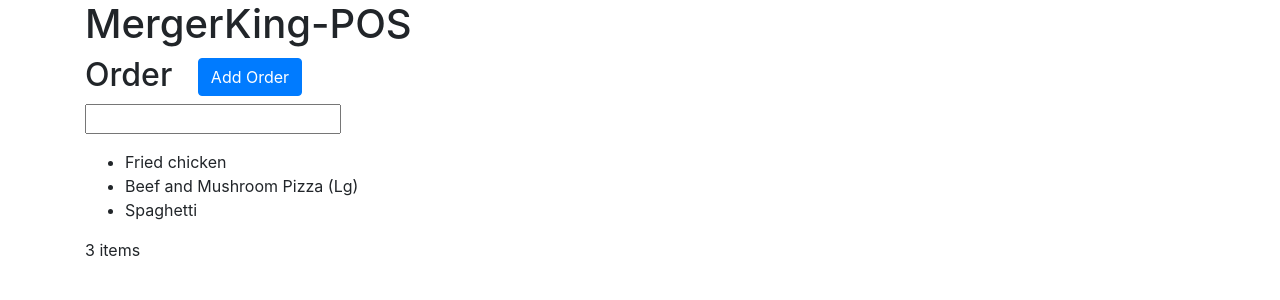
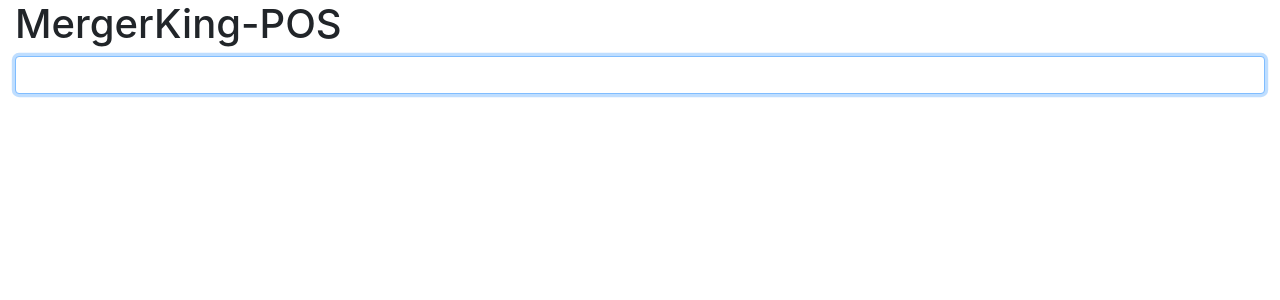
Before and after one commit to aguirrerodrigo/ra-pos, an Angular app: page / in a window 1280 px wide. Shown: the top 300 px of the page. Built offline with nearby package versions, Linux system fonts and the light colour scheme.

Commit message:
Added order-search-component Reorganized menu for sizes Updated references Updated UI

```diff
--- a/src/app/app.component.html
+++ b/src/app/app.component.html
@@ -1,5 +1,8 @@
-<div class="container">
-    <h1>MergerKing-POS</h1>
-    <app-order></app-order>
+<div>
+    <div class="container-fluid">
+        <h1>MergerKing-POS</h1>
+        <!-- <app-order></app-order> -->
+        <app-order-search></app-order-search>
+    </div>
 </div>
 <router-outlet></router-outlet>
--- a/src/app/app.module.ts
+++ b/src/app/app.module.ts
@@ -4,15 +4,16 @@ import { NgModule } from '@angular/core';
 import { AppRoutingModule } from './app-routing.module';
 import { AppComponent } from './app.component';
 import { OrderComponent } from './components/order/order.component';
-import { OrderService } from './services/order.service';
 import { NgbModule } from '@ng-bootstrap/ng-bootstrap';
 import { SearchComponent } from './components/search/search.component';
+import { OrderSearchComponent } from './components/order-search/order-search.component';
 
 @NgModule({
   declarations: [
     AppComponent,
     OrderComponent,
-    SearchComponent
+    SearchComponent,
+    OrderSearchComponent
   ],
   imports: [
     BrowserModule,
--- /dev/null
+++ b/src/app/components/order-search/order-search.component.html
@@ -0,0 +1 @@
+<app-search [items]="searchItems"></app-search>
--- /dev/null
+++ b/src/app/components/order-search/order-search.component.ts
@@ -0,0 +1,29 @@
+import { Component, OnInit } from '@angular/core';
+import { SearchItem } from '@app/components/search/models/search-item';
+import { MenuService } from '@app/services/menu.service';
+
+@Component({
+  selector: 'app-order-search',
+  templateUrl: './order-search.component.html',
+  styleUrls: ['./order-search.component.css']
+})
+export class OrderSearchComponent {
+  searchItems: SearchItem[];
+
+  constructor(private menuService: MenuService) {
+    this.searchItems = this.getSearchItems();
+  }
+
+  private getSearchItems(): SearchItem[] {
+    let result: SearchItem[] = [];
+
+    var menu = this.menuService.getMenu();
+    for(let menuItem of menu) {
+      result.push(
+        new SearchItem(menuItem.name, menuItem));
+    }
+
+    return result;
+  }
+
+}
--- a/src/app/components/order/order.component.html
+++ b/src/app/components/order/order.component.html
@@ -1,5 +1,4 @@
 <h2>{{ title }}&nbsp;&nbsp;&nbsp;<button class="btn btn-primary" (click)="onAdd($event)">Add Order</button></h2>
-<app-search [items]="searchItems"></app-search>
 <ul>
     <li *ngFor="let item of items">
         {{ item }}
--- a/src/app/components/order/order.component.ts
+++ b/src/app/components/order/order.component.ts
@@ -1,7 +1,5 @@
 import { Component, OnInit } from '@angular/core';
-import { OrderService } from '../../services/order.service';
-import { MenuService } from 'src/app/services/menu.service';
-import { SearchItem } from '../search/models/search-item';
+import { OrderService } from '@app/services/order.service';
 
 @Component({
   selector: 'app-order',
@@ -11,22 +9,9 @@ import { SearchItem } from '../search/models/search-item';
 export class OrderComponent implements OnInit {
   title = 'Order';
   items: string[];
-  searchItems: SearchItem[];
 
-  constructor(private orderService: OrderService, private menuService: MenuService) {
+  constructor(private orderService: OrderService) {
     this.items = orderService.getCurrentOrder().items;
-    this.searchItems = this.getSearchItems();
-  }
-
-  getSearchItems(): SearchItem[] {
-    let result: SearchItem[] = [];
-
-    this.menuService.getMenu().forEach(menuItem => {
-      result.push(
-        new SearchItem(menuItem.name, menuItem));
-    });
-
-    return result;
   }
 
   onAdd(e: MouseEvent) {
--- a/src/app/components/search/search.component.css
+++ b/src/app/components/search/search.component.css
@@ -0,0 +1,3 @@
+.list-group-item-action {
+    cursor: pointer;
+}
--- a/src/app/components/search/search.component.html
+++ b/src/app/components/search/search.component.html
@@ -1,5 +1,11 @@
-<input #searchInput (input)="search(searchInput.value)">
-<ul>
-    <li *ngFor="let item of result" [innerHTML]="item.formattedText">
+<div class="form-group">
+    <input class="form-control" #searchInput (input)="search(searchInput.value)" (keydown.arrowdown)="selectNext()" (keydown.arrowup)="selectPrevious()" autofocus>
+</div>
+<ul class="list-group">
+    <li class="list-group-item list-group-item-action" [class.list-group-item-primary]="i == selectedIndex" *ngFor="let item of result; index as i">
+        <div class="float-left" [innerHTML]="item.formattedText"></div>
+        <div class="float-right">{{ item.item.price | currency:'PH':'P ' }}</div>
+        <br>
+        <div class="small">{{ item.item.description }}</div>
     </li>
 </ul>
--- a/src/app/components/search/search.component.ts
+++ b/src/app/components/search/search.component.ts
@@ -4,6 +4,7 @@ import { TextStartsStrategy } from './models/text-starts-strategy';
 import { WordStartsStrategy } from './models/word-starts-strategy';
 import { SearchStrategy } from './models/search-strategy';
 import { BurgerWordStrategy } from './models/burger-word-strategy';
+import { log } from 'util';
 
 @Component({
   selector: 'app-search',
@@ -13,6 +14,7 @@ import { BurgerWordStrategy } from './models/burger-word-strategy';
 export class SearchComponent {
   private buffer = {};
   result = [];
+  selectedIndex = 0;
 
   @Input() searchStrategies = [new TextStartsStrategy(), new WordStartsStrategy(), new BurgerWordStrategy()];
   @Input() caseSensitive = false;
@@ -38,6 +40,7 @@ export class SearchComponent {
     }
 
     this.result = this.finalizeResult();
+    this.selectedIndex = 0;
   }
 
   private addResult(item: SearchItem, strategy: SearchStrategy) {
@@ -62,4 +65,18 @@ export class SearchComponent {
 
     return result;
   }
+
+  selectNext(): void {
+    if(this.selectedIndex < this.result.length - 1) {
+      this.selectedIndex++;
+      log(this.selectedIndex.toString());
+    }
+  }
+
+  selectPrevious(): void {
+    if(this.selectedIndex > 0) {
+      this.selectedIndex--;
+      log(this.selectedIndex.toString());
+    }
+  }
 }
--- a/src/app/services/menu.service.ts
+++ b/src/app/services/menu.service.ts
@@ -1,5 +1,5 @@
 import { Injectable } from '@angular/core';
-import { MenuItem } from '../models/menu-item';
+import { MenuItem } from '@app/models/menu-item';
 import Menu from '@root/assets/json/menu.json';
 
 @Injectable({
--- a/src/assets/json/menu.json
+++ b/src/assets/json/menu.json
@@ -135,14 +135,14 @@
     "price":50
 },
 {
+    "name":"Cucumber Iced Tea - Regular",
+    "description":"12oz cucumber iced tea",
+    "price":20
+},
+{
     "name":"Cucumber Iced Tea - Large",
     "description":"16oz cucumber iced tea",
     "price":30
-},
-{
-    "name":"Cucumber Iced Tea - Regular",
-    "description":"12oz cucumber iced tea",
-    "price":20
 },
 {
     "name":"Deboned Bangus",
@@ -185,9 +185,9 @@
     "price":45
 },
 {
-    "name":"Ham and Pineapple Pizza - Large",
-    "description":"9\" ham and pineapple pizza",
-    "price":70
+    "name":"Ham and Pineapple Pizza - Small",
+    "description":"7\" ham & pineapple pizza",
+    "price":45
 },
 {
     "name":"Ham and Pineapple Pizza - Medium",
@@ -195,9 +195,9 @@
     "price":70
 },
 {
-    "name":"Ham and Pineapple Pizza - Small",
-    "description":"7\" ham & pineapple pizza",
-    "price":45
+    "name":"Ham and Pineapple Pizza - Large",
+    "description":"9\" ham and pineapple pizza",
+    "price":70
 },
 {
     "name":"Hamburger",
@@ -235,14 +235,14 @@
     "price":20
 },
 {
+    "name":"Juice - Regular",
+    "description":"12oz pineapple or orange juice",
+    "price":20
+},
+{
     "name":"Juice - Large",
     "description":"16oz pineapple or orange juice",
     "price":30
-},
-{
-    "name":"Juice - Regular",
-    "description":"12oz pineapple or orange juice",
-    "price":20
 },
 {
     "name":"Lomi",
@@ -285,24 +285,25 @@
     "price":270
 },
 {
+    "name":"Mozzarella Pizza - Medium",
+    "description":"8\" pizza with choice of ham & pineapple, beef & mushroom, or pepperoni with mushroom toppings",
+    "price":95
+},
+{
     "name":"Mozzarella Pizza - Large",
     "description":"9\" pizza with choice of ham & pineapple, beef & mushroom, or pepperoni with mushroom toppings",
     "price":110
 },
 {
-    "name":"Mozzarella Pizza - Medium",
-    "description":"8\" pizza with choice of ham & pineapple, beef & mushroom, or pepperoni with mushroom toppings",
-    "price":95
+    "name":"Mozzarella Pizza - Thin",
+    "description":"8\" thin crust pizza with choice of ham & pineapple, beef & mushroom, or pepperoni with mushroom toppings",
+    "price":140
 },
+
 {
     "name":"Mozzarella Pizza - Pan",
     "description":"8\" thick and fluffy pan pizza with choice of ham & pineapple, beef & mushroom, or pepperoni with mushroom toppings",
     "price":160
-},
-{
-    "name":"Mozzarella Pizza - Thin",
-    "description":"8\" thin crust pizza with choice of ham & pineapple, beef & mushroom, or pepperoni with mushroom toppings",
-    "price":140
 },
 {
     "name":"Palabok",
@@ -375,14 +376,14 @@
     "price":70
 },
 {
+    "name":"Softdrinks - Regular",
+    "description":"12oz Coke, Royal, or Sprite",
+    "price":15
+},
+{
     "name":"Softdrinks - Large",
     "description":"16oz Coke, Royal, or Sprite",
     "price":18
-},
-{
-    "name":"Softdrinks - Regular",
-    "description":"12oz Coke, Royal, or Sprite",
-    "price":15
 },
 {
     "name":"Soy Garlic Chicken",
```
Also changed, not shown: src/app/components/order-search/order-search.component.css (added), 1 other file (tests, documents, lock files or other folders).
